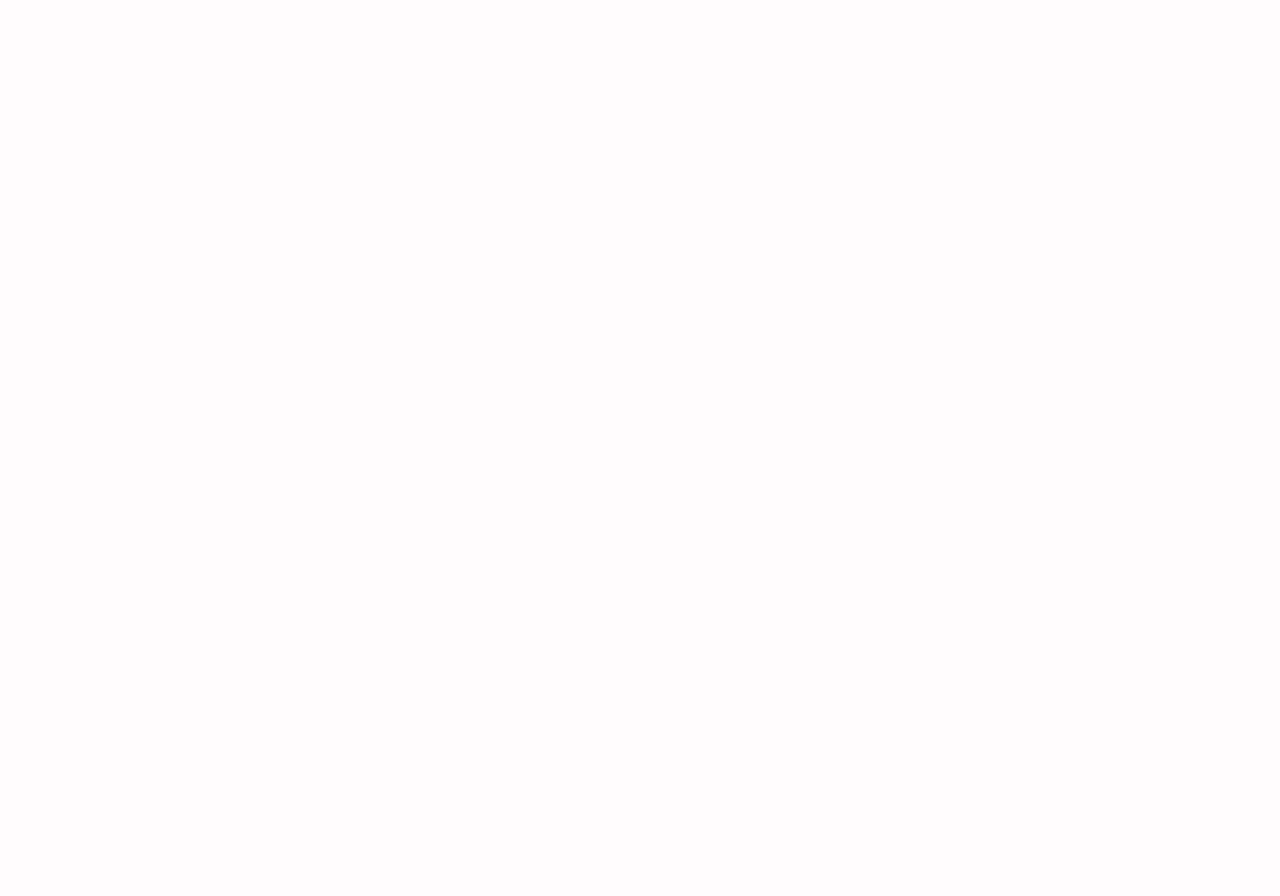
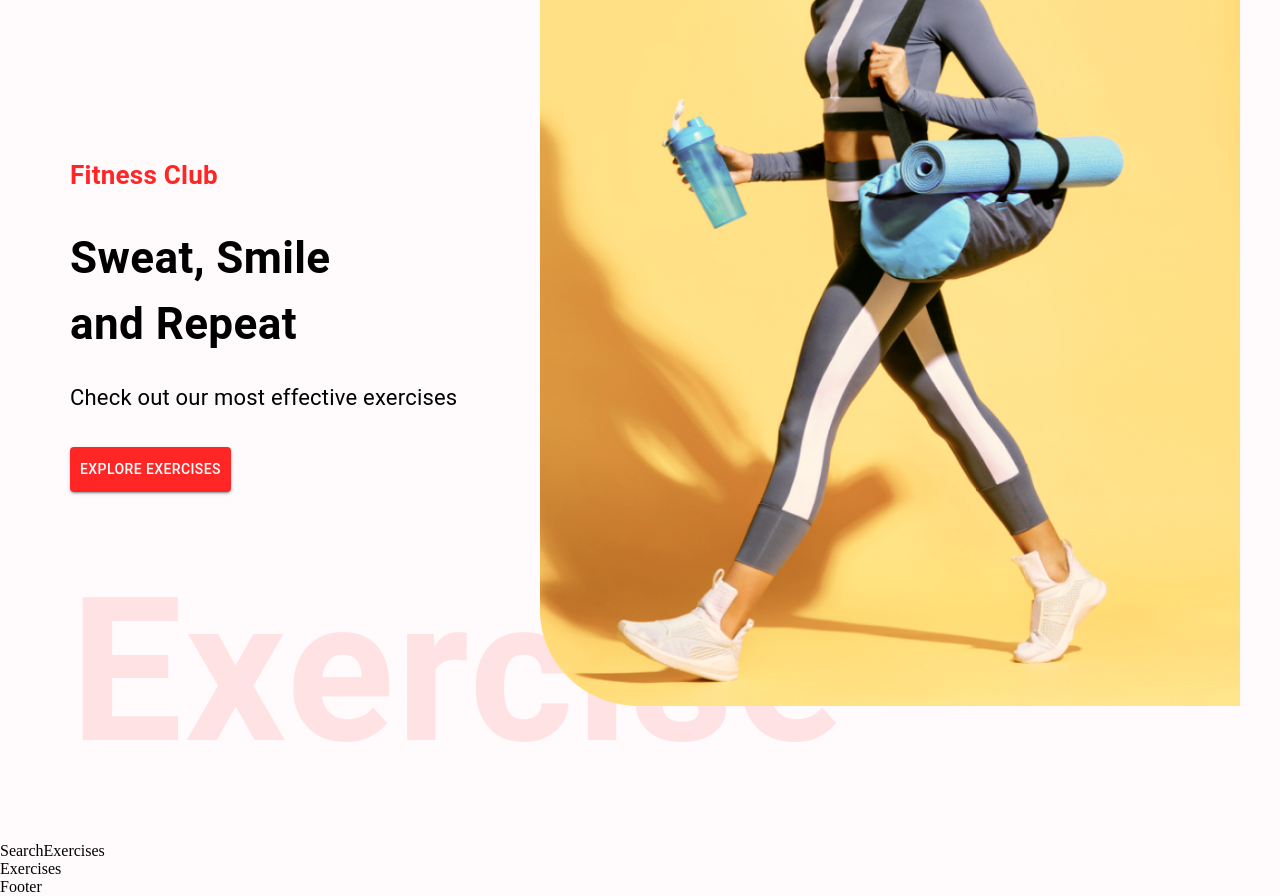
Before and after one commit to MZHussain0/goldgymapp, a React (Create React App) app: page / in a window 1280 px wide. Shown: the part 160-1056 px from the top of the page. Before the commit the page ends 800 px from the top, so only its background shows below. Built offline with nearby package versions, Linux system fonts and the light colour scheme.

Commit message:
implemented hero section

```diff
--- /dev/null
+++ b/src/components/Exercises.jsx
@@ -0,0 +1,7 @@
+import React from "react";
+
+const Exercises = () => {
+  return <div>Exercises</div>;
+};
+
+export default Exercises;
--- /dev/null
+++ b/src/components/HeroBanner.jsx
@@ -0,0 +1,56 @@
+import React from "react";
+
+import { Box, Stack, Typography, Button } from "@mui/material";
+
+// asset imports
+import HeroImg from "../assets/images/banner.png";
+
+const HeroBanner = () => {
+  return (
+    <Box
+      sx={{ mt: { lg: "212px", xs: "70px" }, ml: { sm: "50px" } }}
+      position="relative"
+      p="20px"
+    >
+      <Typography color="#FF2625" fontWeight="600" fontSize="26px">
+        Fitness Club
+      </Typography>
+
+      <Typography
+        fontWeight={700}
+        mb="23px"
+        mt="30px"
+        sx={{ fontSize: { lg: "44px", xs: "40px" } }}
+      >
+        Sweat, Smile <br /> and Repeat
+      </Typography>
+
+      <Typography fontSize="22px" lineHeight="35px" mb={4}>
+        Check out our most effective exercises
+      </Typography>
+
+      <Button
+        href="#exercises"
+        variant="contained"
+        color="error"
+        sx={{ backgroundColor: "#FF2625", padding: "10px" }}
+      >
+        Explore Exercises
+      </Button>
+
+      <Typography
+        fontWeight={600}
+        fontSize="200px"
+        color="#FF2625"
+        mt="30px"
+        sx={{ opacity: 0.1, display: { lg: "block", xs: "none" } }}
+      >
+        Exercise
+      </Typography>
+
+      <img src={HeroImg} alt="Banner" className="hero-banner-img" />
+    </Box>
+  );
+};
+
+export default HeroBanner;
--- /dev/null
+++ b/src/components/SearchExercises.jsx
@@ -0,0 +1,7 @@
+import React from "react";
+
+const SearchExercises = () => {
+  return <div>SearchExercises</div>;
+};
+
+export default SearchExercises;
--- a/src/pages/Home.jsx
+++ b/src/pages/Home.jsx
@@ -1,8 +1,19 @@
 import React, { useState } from "react";
 import { Box } from "@mui/material";
 
+// components imports
+import HeroBanner from "../components/HeroBanner";
+import SearchExercises from "../components/SearchExercises";
+import Exercises from "../components/Exercises";
+
 const Home = () => {
-  return <div>Home</div>;
+  return (
+    <Box>
+      <HeroBanner />
+      <SearchExercises />
+      <Exercises />
+    </Box>
+  );
 };
 
 export default Home;
```
